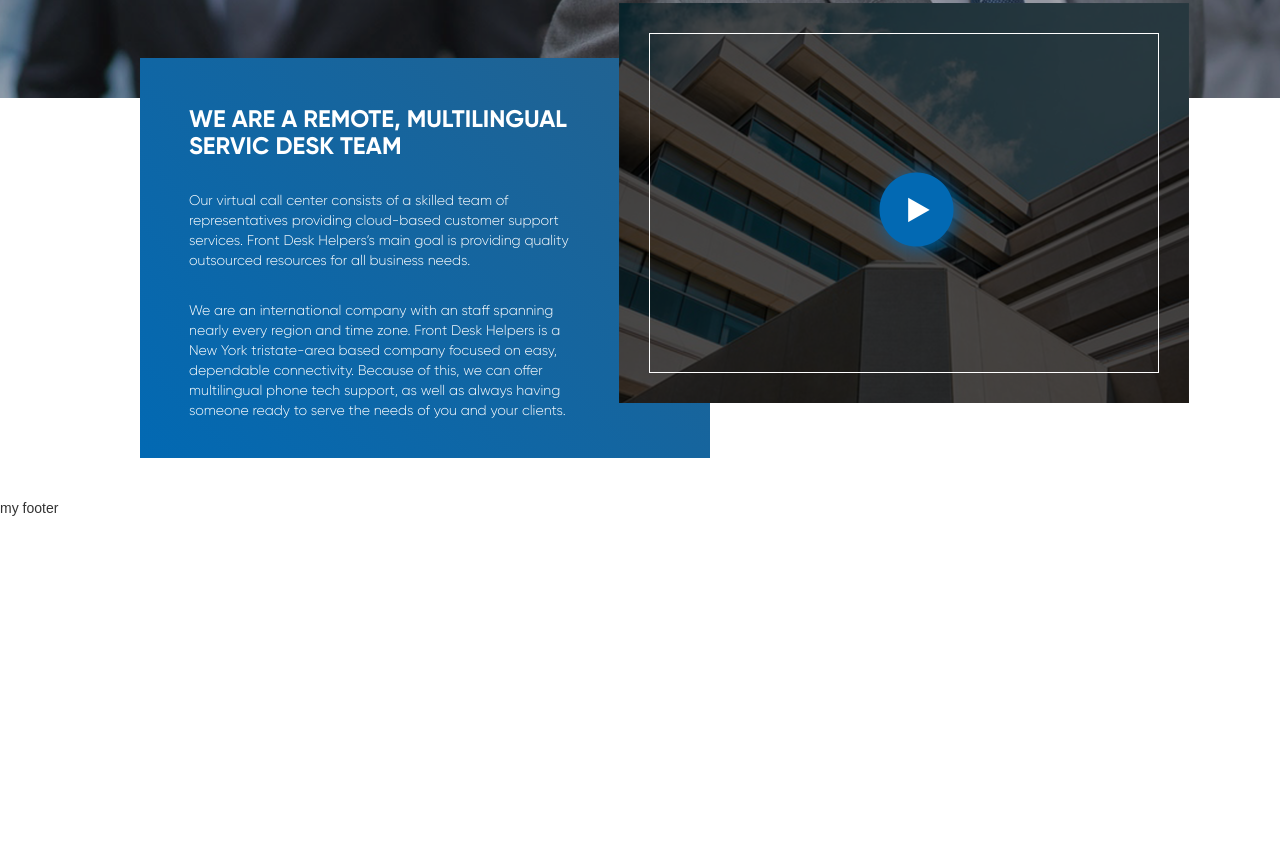
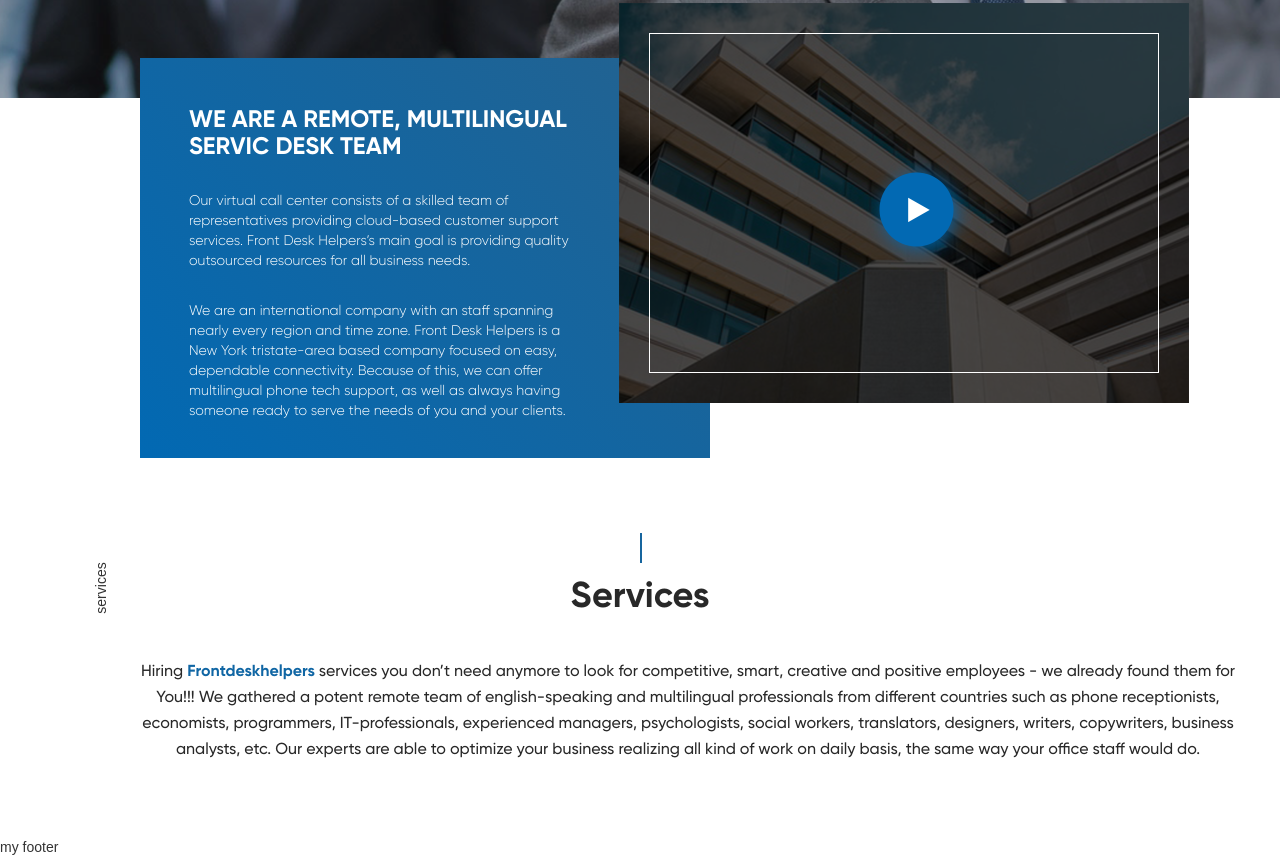
Before and after one commit to Sibi7/front-desk-helper, a website: page index.html in a window 1280 px wide. Shown: the part 657-1514 px from the top of the page. Before the commit the page ends 1175 px from the top, so only its background shows below. Drawn offline with Linux system fonts and the light colour scheme.

Commit message:
add section services

```diff
--- /dev/null
+++ b/app/sass/content/_services.scss
@@ -0,0 +1,51 @@
+.services {
+  display: block;
+  position: relative;
+  float: left;
+  width: 100%;
+  &__wrapper {
+    display: block;
+    position: relative;
+    float: left;
+    width: 100%;
+    &__absolute {
+      position: absolute;
+      left: 20px;
+      top: 0;
+      transform: rotate(-90deg);
+    }
+    h1 {
+      color: #282828;
+      font-family: $gilroyBold;
+      font-size: 36px;
+      margin-top: 0;
+      margin-bottom: 41px;
+      &:before {
+        content: "";
+        width: 2px;
+        height: 30px;
+        background: #16659e;
+        position: absolute;
+        top: -45px;
+        left: 50%;
+      }
+    }
+    p {
+      width: 1096px;
+      margin-left: 70px;
+      font-family: $gilroySemmiB;
+      font-size: 16px;
+      margin-top: 0;
+      line-height: 26px;
+      color: #282828;
+      font-weight: 500;
+      margin-bottom: 74px;
+      span {
+        color: #1066a4;
+        font-family: $gilroyBold;
+      }
+
+    }
+  }
+
+}
--- a/app/sass/content/_style.scss
+++ b/app/sass/content/_style.scss
@@ -1,2 +1,3 @@
 @import "_index";
 @import "_team";
+@import "_services";
--- a/app/sass/content/_team.scss
+++ b/app/sass/content/_team.scss
@@ -12,6 +12,7 @@
     background-color: #0269b3;
     padding: 49px;
     top: -40px;
+    margin-bottom: 80px;
     box-sizing: border-box;
     background-image: linear-gradient(45deg, #0269b3 0%, #24628f 100%);
     margin-left: 70px;
--- a/index.html
+++ b/index.html
@@ -97,6 +97,33 @@
     </div>
 </section>
 <!-- end team.html-->
+<!-- start services.html-->
+<section class="services">
+    <div class="container">
+        <div class="services__wrapper">
+            <div class="row">
+                <div class="col-md-12">
+                    <div class="services__wrapper__absolute">
+                        services
+                    </div>
+                    <h1 class="text-center">Services</h1>
+                    <p class="text-center">
+                        Hiring <span>Frontdeskhelpers </span>services you don’t need anymore to look for competitive, smart, creative
+                        and positive employees - we already found them for You!!! We gathered a potent remote team of
+                        english-speaking and multilingual professionals from different countries such as phone
+                        receptionists, economists, programmers, IT-professionals, experienced managers, psychologists,
+                        social workers, translators, designers, writers, copywriters, business analysts, etc. Our
+                        experts are able to optimize your business realizing all kind of work on daily basis, the same
+                        way your office staff would do.
+
+                    </p>
+                </div>
+
+            </div>
+        </div>
+    </div>
+</section>
+<!-- end services.html-->
 
 <!-- start footer.html-->
 <footer>
```
Also changed, not shown: app/html/pages/index.html (+1 -0 lines), app/html/services.html (added, +25 -0 lines), css/styles.min.css.
